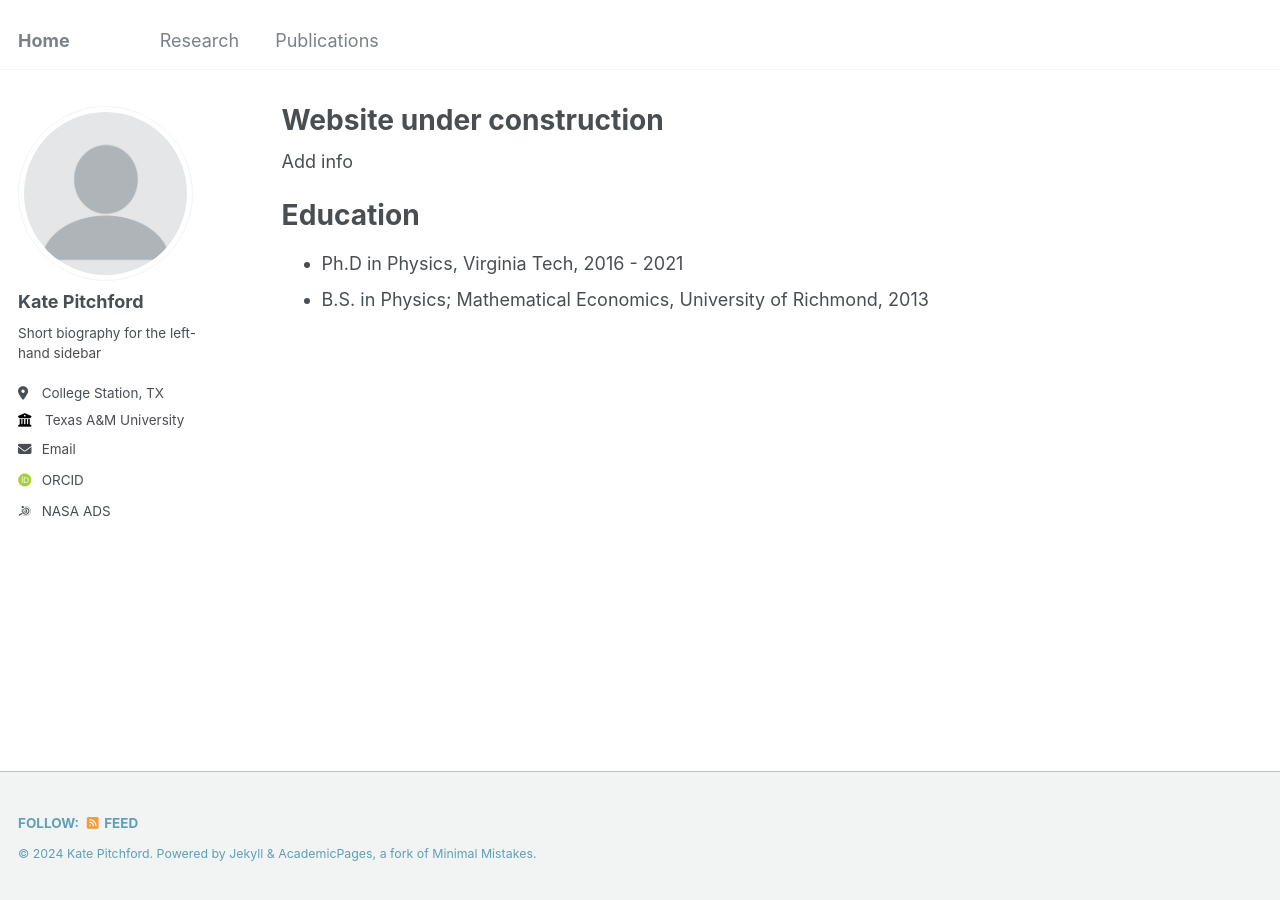
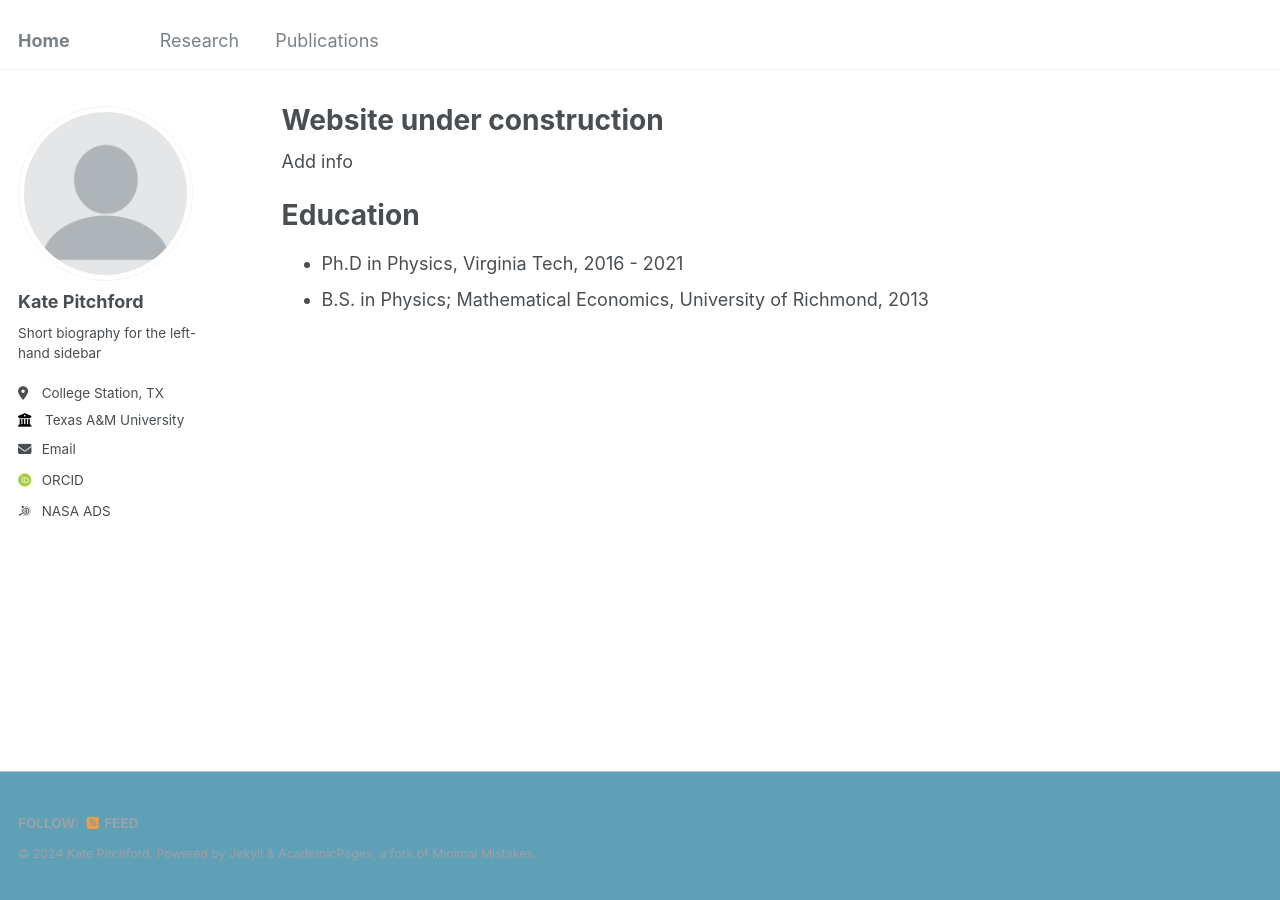
Before and after one commit to lkpitchford/lkpitchford.github.io, a Jekyll site: the page built from _pages/about.md, in a window 1280 px wide. Built offline with Jekyll 4.4.1, drawn with Linux system fonts in a browser that asks for light colours; some web fonts are replaced.

Commit message:
Update _footer.scss

```diff
--- a/_sass/_footer.scss
+++ b/_sass/_footer.scss
@@ -15,12 +15,12 @@
   height: auto;
   /* sticky footer fix end */
   margin-top: 3em;
-  color: #5fa0b7;
+  color: mix(#fff, $gray, 25%);
   -webkit-animation: intro 0.3s both;
           animation: intro 0.3s both;
   -webkit-animation-delay: 0.45s;
           animation-delay: 0.45s;
-  background-color: $lighter-gray;
+  background-color: #5fa0b7;
   border-top: 1px solid $light-gray;
 
   footer {
```
